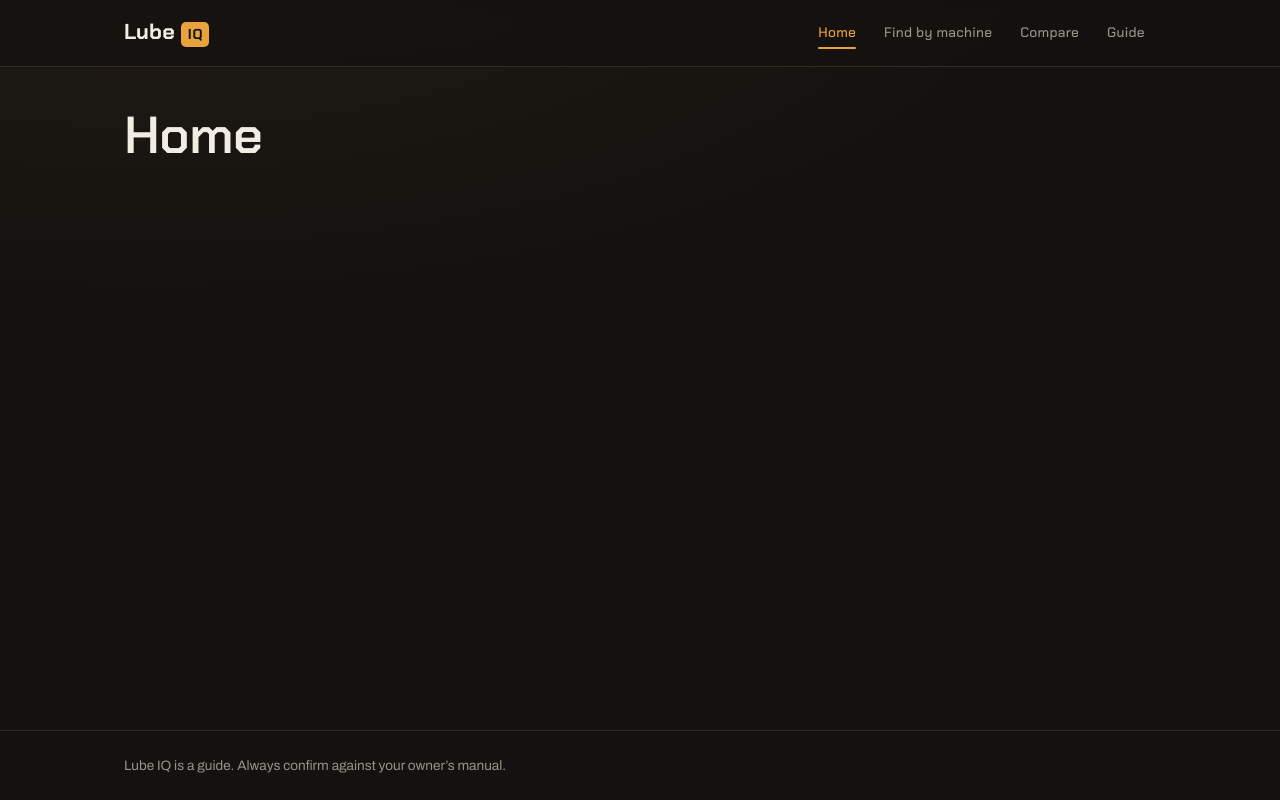
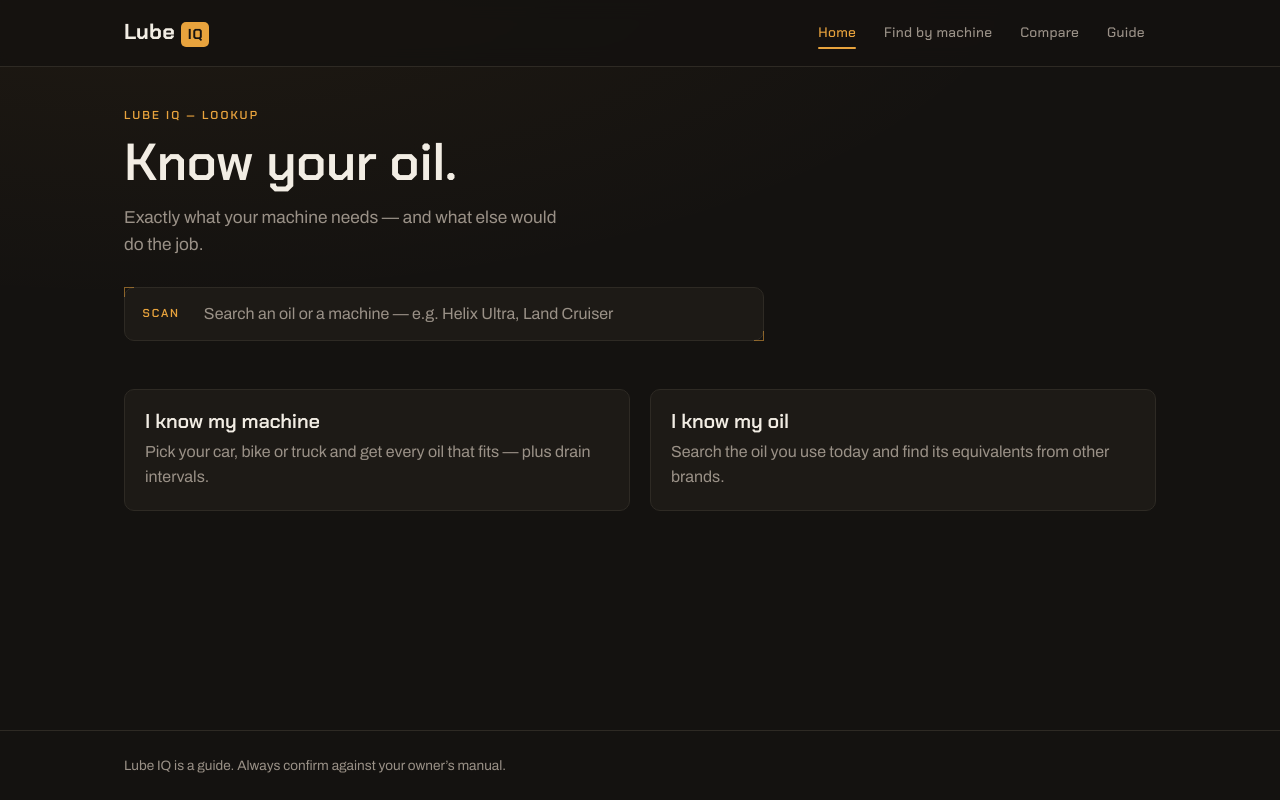
Before and after one commit to moizbuilds/lube-iq, a React (Vite) app: page / in a window 1280 px wide. Built offline with nearby package versions, Linux system fonts and the light colour scheme.

Commit message:
feat: home page with universal search and entry cards

```diff
--- a/src/App.jsx
+++ b/src/App.jsx
@@ -5,6 +5,7 @@
 import { Routes, Route } from 'react-router-dom';
 import { CompareProvider } from './CompareContext.jsx';
 import Shell from './components/Shell.jsx';
+import Home from './pages/Home.jsx';
 
 export default function App() {
   return (
@@ -13,7 +14,7 @@
     <CompareProvider>
       <Shell>
         <Routes>
-          <Route path="/" element={<h1>Home</h1>} />
+          <Route path="/" element={<Home />} />
           <Route path="/machines" element={<h1>Machine finder</h1>} />
           <Route path="/machines/:id" element={<h1>Machine results</h1>} />
           <Route path="/oils/:id" element={<h1>Product</h1>} />
--- /dev/null
+++ b/src/pages/Home.jsx
@@ -0,0 +1,111 @@
+// Home: the two ways into the app — search anything, or start the machine
+// wizard. Search runs over both datasets at once so users don't have to know
+// which kind of thing they're typing. This is the first screen most people
+// see, so its job is to prove in one glance that the app knows real oils and
+// real machines, not just a generic form.
+import { useState, useRef } from 'react';
+import { Link } from 'react-router-dom';
+import { PRODUCTS } from '../data/products.js';
+import { MACHINES } from '../data/machines.js';
+
+export default function Home() {
+  // CONCEPT: useState holds a value that, when changed, tells React to
+  // re-render — here, whatever the visitor has typed into the search box.
+  const [query, setQuery] = useState('');
+  // CONCEPT: useRef gives us a handle to the actual <input> DOM node so the
+  // "I know my oil" card can call .focus() on it without React re-rendering.
+  const inputRef = useRef(null);
+
+  const q = query.trim().toLowerCase();
+  // Below 2 characters a substring match is too noisy to be useful, so both
+  // groups stay empty and no results panel renders at all.
+  const oils = q.length < 2 ? [] : PRODUCTS.filter((p) =>
+    `${p.brand} ${p.name} ${p.viscosity}`.toLowerCase().includes(q)).slice(0, 8);
+  const machines = q.length < 2 ? [] : MACHINES.filter((m) =>
+    `${m.make} ${m.model}`.toLowerCase().includes(q)).slice(0, 8);
+  const empty = q.length >= 2 && oils.length === 0 && machines.length === 0;
+  const showResults = oils.length > 0 || machines.length > 0 || empty;
+
+  return (
+    <div className="home">
+      <section className="hero">
+        <p className="eyebrow">Lube IQ — Lookup</p>
+        <h1>Know your oil.</h1>
+        <p className="hero-lede">
+          Exactly what your machine needs — and what else would do the job.
+        </p>
+
+        {/* The search "bezel": styled like an instrument readout rather than
+            a generic pill search bar, to match the gauge/data-plate language
+            used elsewhere (chips, table). */}
+        <div className="search-bezel">
+          <label className="search-label" htmlFor="home-search">Scan</label>
+          <input
+            id="home-search"
+            ref={inputRef}
+            role="searchbox"
+            aria-label="Search oils and machines"
+            className="search-input"
+            placeholder="Search an oil or a machine — e.g. Helix Ultra, Land Cruiser"
+            value={query}
+            onChange={(e) => setQuery(e.target.value)}
+            autoComplete="off"
+          />
+        </div>
+
+        {showResults && (
+          <div className="search-results">
+            {oils.length > 0 && (
+              <div className="result-group" aria-label="Matching oils">
+                <h2 className="result-heading">Oils</h2>
+                <ul className="result-list">
+                  {oils.map((p) => (
+                    <li key={p.id}>
+                      <Link className="result-row" to={`/oils/${p.id}`}>
+                        <span translate="no">{p.brand} {p.name}</span>
+                        <span className="chip">{p.viscosity}</span>
+                      </Link>
+                    </li>
+                  ))}
+                </ul>
+              </div>
+            )}
+
+            {machines.length > 0 && (
+              <div className="result-group" aria-label="Matching machines">
+                <h2 className="result-heading">Machines</h2>
+                <ul className="result-list">
+                  {machines.map((m) => (
+                    <li key={m.id}>
+                      <Link className="result-row" to={`/machines/${m.id}`}>
+                        <span translate="no">{m.make} {m.model}</span>
+                        <span className="chip">{m.years}</span>
+                      </Link>
+                    </li>
+                  ))}
+                </ul>
+              </div>
+            )}
+
+            {empty && (
+              <p className="search-empty">
+                No match for &ldquo;{query}&rdquo;. <Link to="/machines">Try the machine finder instead.</Link>
+              </p>
+            )}
+          </div>
+        )}
+      </section>
+
+      <section className="entries">
+        <Link className="card entry-card" to="/machines">
+          <h2>I know my machine</h2>
+          <p className="muted">Pick your car, bike or truck and get every oil that fits — plus drain intervals.</p>
+        </Link>
+        <button type="button" className="card entry-card" onClick={() => inputRef.current?.focus()}>
+          <h2>I know my oil</h2>
+          <p className="muted">Search the oil you use today and find its equivalents from other brands.</p>
+        </button>
+      </section>
+    </div>
+  );
+}
--- a/src/styles.css
+++ b/src/styles.css
@@ -478,6 +478,198 @@
   gap: 0.6rem;
 }
 
+/* ============================================================================
+   Home — hero, search bezel, entry cards
+   ============================================================================ */
+.home {
+  display: flex;
+  flex-direction: column;
+  gap: 3rem;
+}
+
+.hero {
+  max-width: 640px;
+}
+
+.hero h1 {
+  margin-top: 0.6rem;
+}
+
+.hero-lede {
+  margin-top: 0.85rem;
+  font-size: 1.08rem;
+  color: var(--ink-soft);
+  max-width: 46ch;
+}
+
+/* Search "bezel": an instrument-readout frame around the input, echoing the
+   chip/table data-plate language rather than a generic rounded search pill.
+   Corner ticks (::before/::after) give it the one signature flourish. */
+.search-bezel {
+  position: relative;
+  display: flex;
+  align-items: center;
+  gap: 0.9rem;
+  margin-top: 1.75rem;
+  padding: 0.4rem 0.4rem 0.4rem 1.1rem;
+  background: var(--surface);
+  border: 1px solid var(--line);
+  border-radius: var(--radius);
+  transition: border-color var(--dur) var(--ease);
+}
+
+.search-bezel:focus-within {
+  border-color: var(--accent);
+}
+
+/* Corner tick marks — the viewfinder motif. Purely decorative, so hidden
+   from assistive tech; the real label is the visible <label> element. */
+.search-bezel::before,
+.search-bezel::after {
+  content: '';
+  position: absolute;
+  width: 10px;
+  height: 10px;
+  border: 1.5px solid var(--accent);
+  opacity: 0.55;
+  pointer-events: none;
+}
+
+.search-bezel::before {
+  top: -1px;
+  left: -1px;
+  border-right: none;
+  border-bottom: none;
+}
+
+.search-bezel::after {
+  bottom: -1px;
+  right: -1px;
+  border-left: none;
+  border-top: none;
+}
+
+.search-label {
+  flex-shrink: 0;
+  font-family: var(--font-display);
+  font-size: 0.72rem;
+  font-weight: 600;
+  letter-spacing: 0.16em;
+  text-transform: uppercase;
+  color: var(--accent);
+}
+
+.search-input {
+  flex: 1;
+  min-width: 0;
+  border: none;
+  background: transparent;
+  color: var(--ink);
+  font-family: var(--font-body);
+  font-size: 1rem;
+  padding: 0.7rem 0.6rem;
+}
+
+.search-input::placeholder {
+  color: var(--ink-soft);
+}
+
+/* The bezel itself shows focus via border-color (see :focus-within above),
+   so the input's own ring is suppressed only for :focus-visible to avoid a
+   double outline — keyboard users still see the bezel highlight clearly. */
+.search-input:focus-visible {
+  outline: none;
+}
+
+.search-results {
+  margin-top: 1.25rem;
+  display: grid;
+  grid-template-columns: 1fr 1fr;
+  gap: 1.5rem;
+}
+
+.result-group {
+  min-width: 0;
+}
+
+.result-heading {
+  font-size: 0.72rem;
+  font-weight: 600;
+  letter-spacing: 0.14em;
+  text-transform: uppercase;
+  color: var(--ink-soft);
+  margin-bottom: 0.5rem;
+}
+
+.result-list {
+  list-style: none;
+  padding: 0;
+  border-top: 1px solid var(--line);
+}
+
+.result-row {
+  display: flex;
+  align-items: center;
+  justify-content: space-between;
+  gap: 0.75rem;
+  padding: 0.65rem 0.2rem;
+  border-bottom: 1px solid var(--line);
+  color: var(--ink);
+  touch-action: manipulation;
+  -webkit-tap-highlight-color: transparent;
+  transition: color var(--dur) var(--ease);
+}
+
+.result-row:hover {
+  color: var(--accent);
+}
+
+.result-row > span:first-child {
+  overflow: hidden;
+  text-overflow: ellipsis;
+  white-space: nowrap;
+  min-width: 0;
+}
+
+.search-empty {
+  grid-column: 1 / -1;
+  color: var(--ink-soft);
+}
+
+.search-empty a {
+  color: var(--accent);
+  text-decoration: underline;
+  text-underline-offset: 3px;
+}
+
+.entries {
+  display: grid;
+  grid-template-columns: 1fr 1fr;
+  gap: 1.25rem;
+}
+
+/* Entry cards are both <Link> and <button> — normalize the button reset and
+   give both the same hover lift so "I know my machine" / "I know my oil"
+   read as equally weighted choices. */
+.entry-card {
+  display: block;
+  width: 100%;
+  text-align: left;
+  font: inherit;
+  cursor: pointer;
+  touch-action: manipulation;
+  -webkit-tap-highlight-color: transparent;
+}
+
+.entry-card:hover {
+  border-color: var(--accent);
+}
+
+.entry-card h2 {
+  font-size: 1.25rem;
+  margin-bottom: 0.5rem;
+}
+
 /* --- Responsive: single column under 720px -------------------------------- */
 @media (max-width: 720px) {
   .header-inner {
@@ -505,4 +697,13 @@
   .tray-actions {
     justify-content: space-between;
   }
+
+  .search-bezel {
+    padding-left: 0.85rem;
+  }
+
+  .search-results,
+  .entries {
+    grid-template-columns: 1fr;
+  }
 }
```
